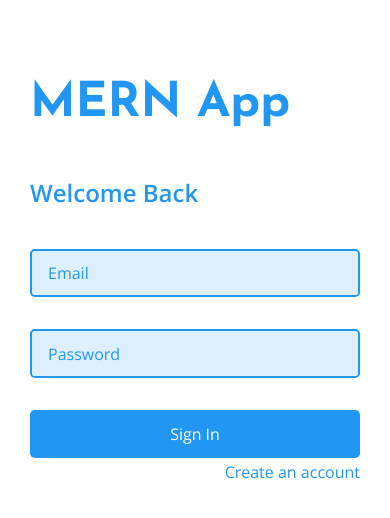
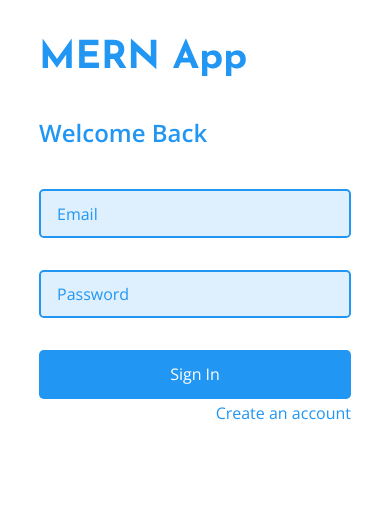
Before and after one commit to ubaidbadar/MERN-Chat, a React (Create React App) app in the folder client/: page /sign-in in a window 390 px wide. Shown: the top 518 px of the page. Built offline with nearby package versions, Linux system fonts and the light colour scheme.

Commit message:
fixed-the-login-and-signup-screen-for-mobile-screen

```diff
--- a/client/src/scss/LoginPage.scss
+++ b/client/src/scss/LoginPage.scss
@@ -1,6 +1,7 @@
 .__LoginPage{
-    max-width: 330px;
+    width: 330px;
     margin: 5em auto;
+    // width: calc(100% - 10em);
     .__title{
         font-size: 3em;
         font-weight: bolder;
@@ -20,7 +21,9 @@
         float: right;
         margin-top: 0.2em;
     }
-    @media (max-width: 350px) {
+    @media (max-width: 400px) {
+        margin: 10%;
+        width: initial;
         .__title{
             font-size: 2.4em;
         }
```
